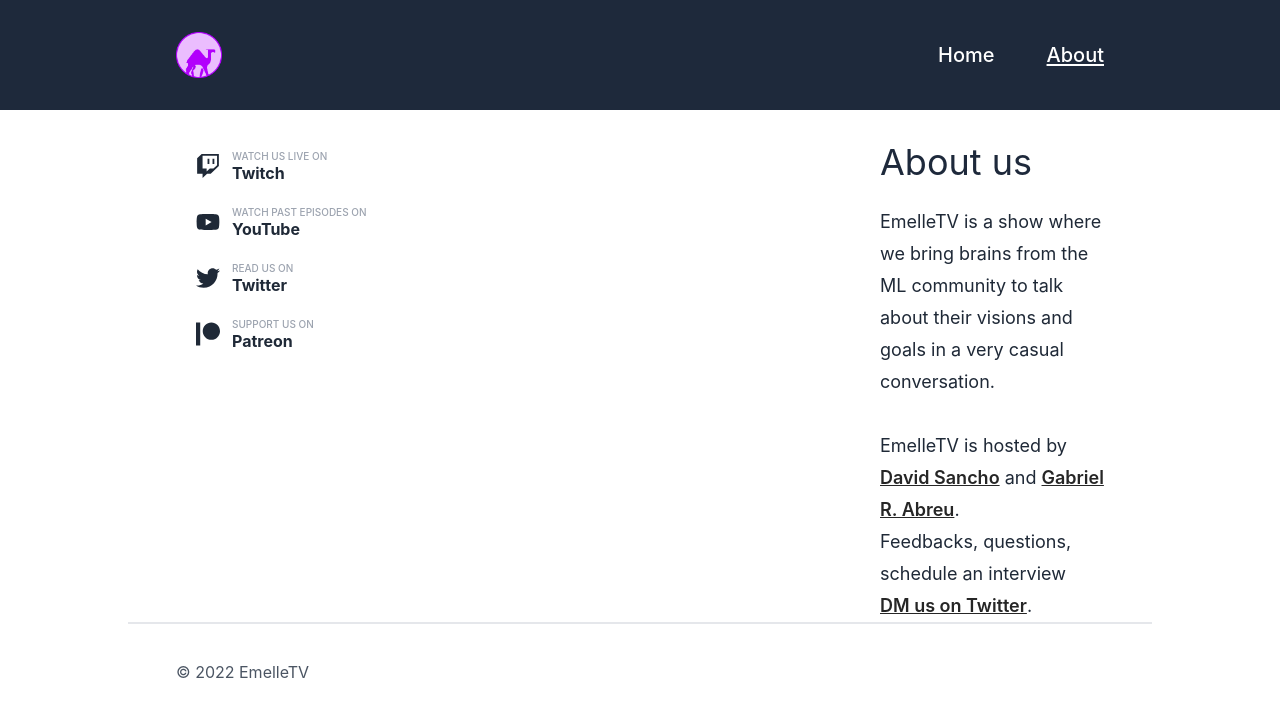
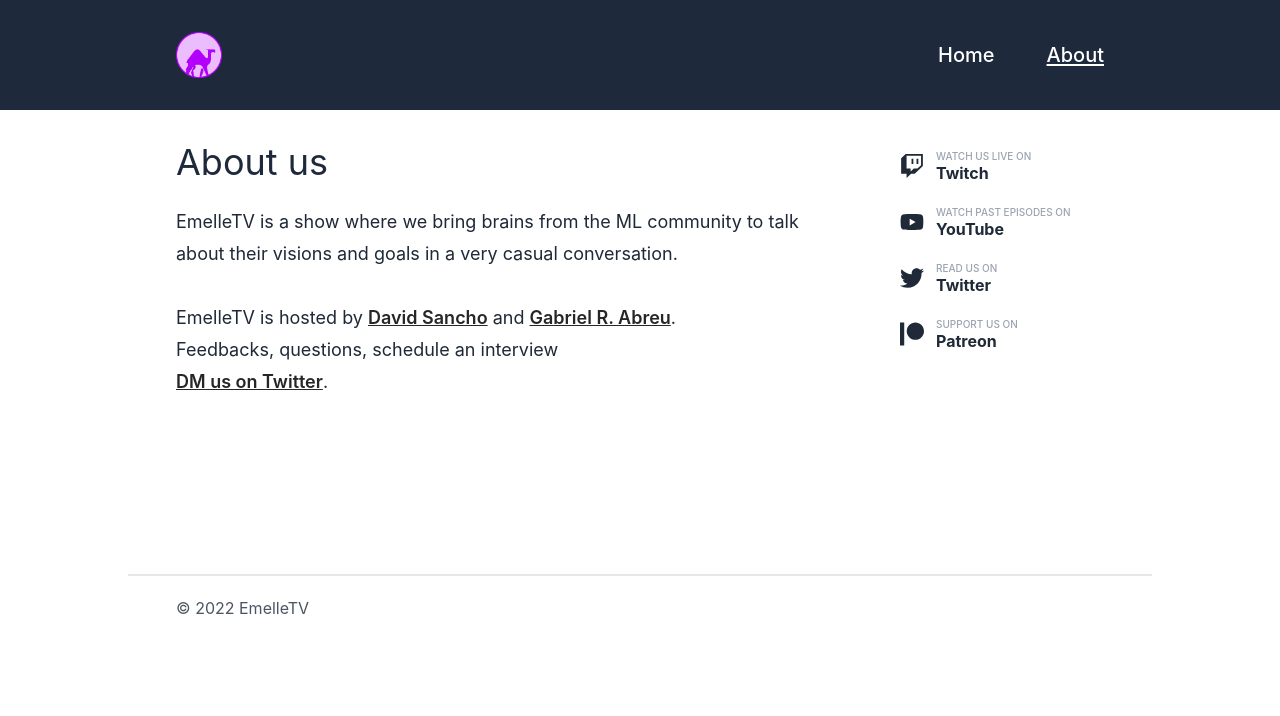
Before and after one commit to emelletv/www, a Next.js app: page /about in a window 1280 px wide. Shown: the top 716 px of the page. Built offline with nearby package versions, Linux system fonts and the light colour scheme.

Commit message:
Fix about page

```diff
--- a/components/Footer.js
+++ b/components/Footer.js
@@ -1,9 +1,11 @@
 import constants from "../constants";
 
 export const Footer = () => (
-  <footer className="layout border-b-0 border-t-2 border-gray-200 border-solid">
-    <div className="py-8">
-      <span className="block text-gray-600 leading-8">© 2022 EmelleTV</span>
-    </div>
-  </footer>
+  <div className="mt-8">
+    <footer className="layout border-b-0 border-t-2 border-gray-200 border-solid">
+      <div className="py-4">
+        <span className="block text-gray-600 leading-8">© 2022 EmelleTV</span>
+      </div>
+    </footer>
+  </div>
 );
--- a/pages/about.js
+++ b/pages/about.js
@@ -22,7 +22,7 @@
               gridTemplateColumns: "auto 14rem",
             }}
           >
-            <div className="order-1 leading-6 text-gray-800 md:row-span-1">
+            <div className="leading-6 text-gray-800 md:row-span-1">
               <section>{children}</section>
             </div>
             <Sidebar />
@@ -36,7 +36,7 @@
 const About = () => (
   <Main>
     <h1 className="mb-6 text-4xl leading-10 text-slate-800">About us</h1>
-    <div className="order-1 text-lg leading-8 text-gray-800 md:row-span-1">
+    <div className="text-lg leading-8 text-gray-800 md:row-span-1">
       EmelleTV is a show where we bring brains from the ML community to talk
       about their visions and goals in a very casual conversation.
       <br className="leading-8" />
--- a/pages/sponsor.js
+++ b/pages/sponsor.js
@@ -53,7 +53,7 @@
               gridTemplateColumns: "auto 14rem",
             }}
           >
-            <div className="order-1 leading-6 text-gray-800 md:row-span-1">
+            <div className="leading-6 text-gray-800 md:row-span-1">
               <section>{children}</section>
             </div>
             <Sidebar />
@@ -73,7 +73,7 @@
       <Header />
       <Main>
         <h1 className="mb-6 text-4xl leading-10 text-slate-800">Sponsor</h1>
-        <div className="order-1 text-lg leading-8 text-gray-800 md:row-span-1">
+        <div className="text-lg leading-8 text-gray-800 md:row-span-1">
           EmelleTV Patreon page
         </div>
       </Main>
```
